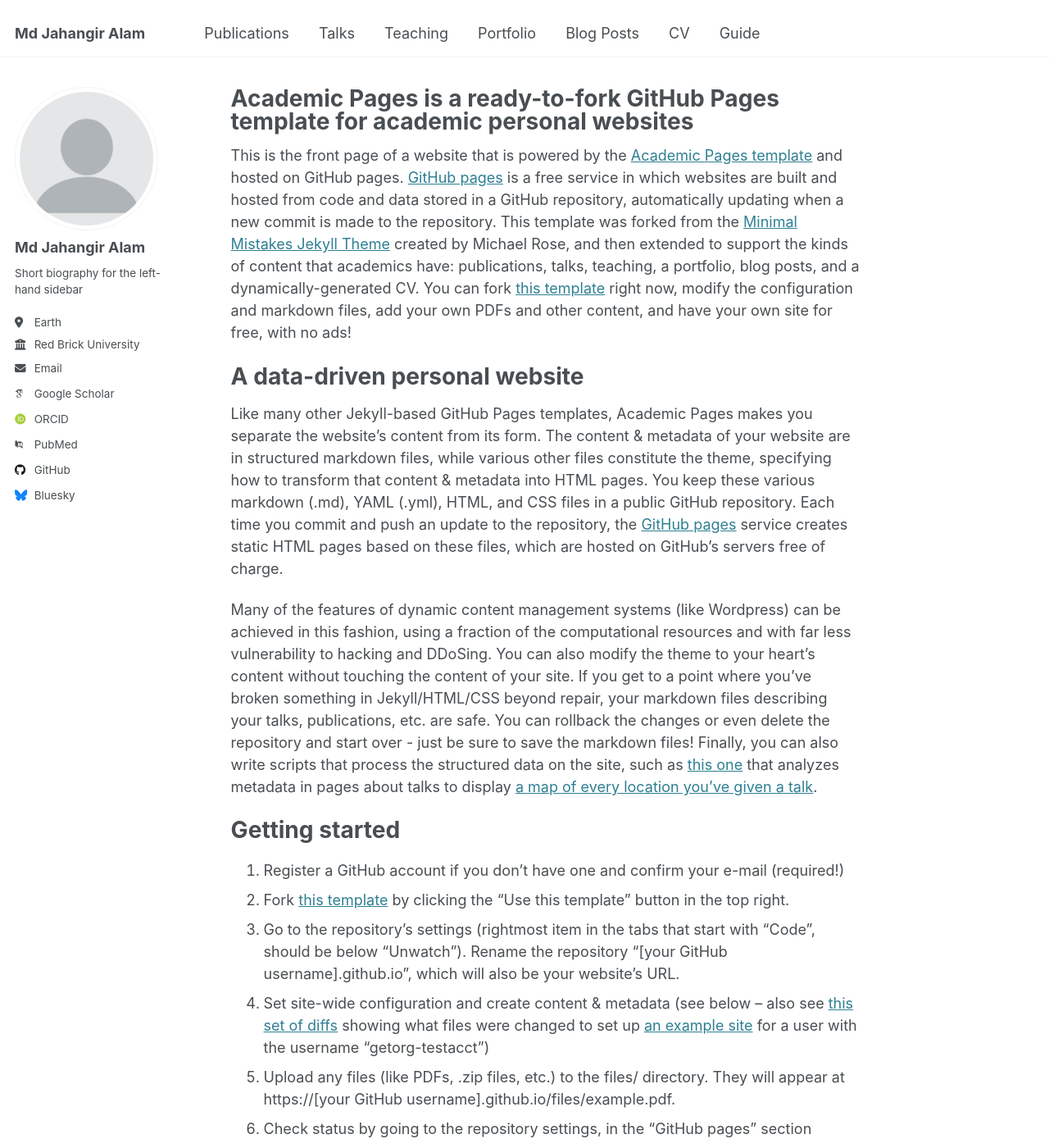
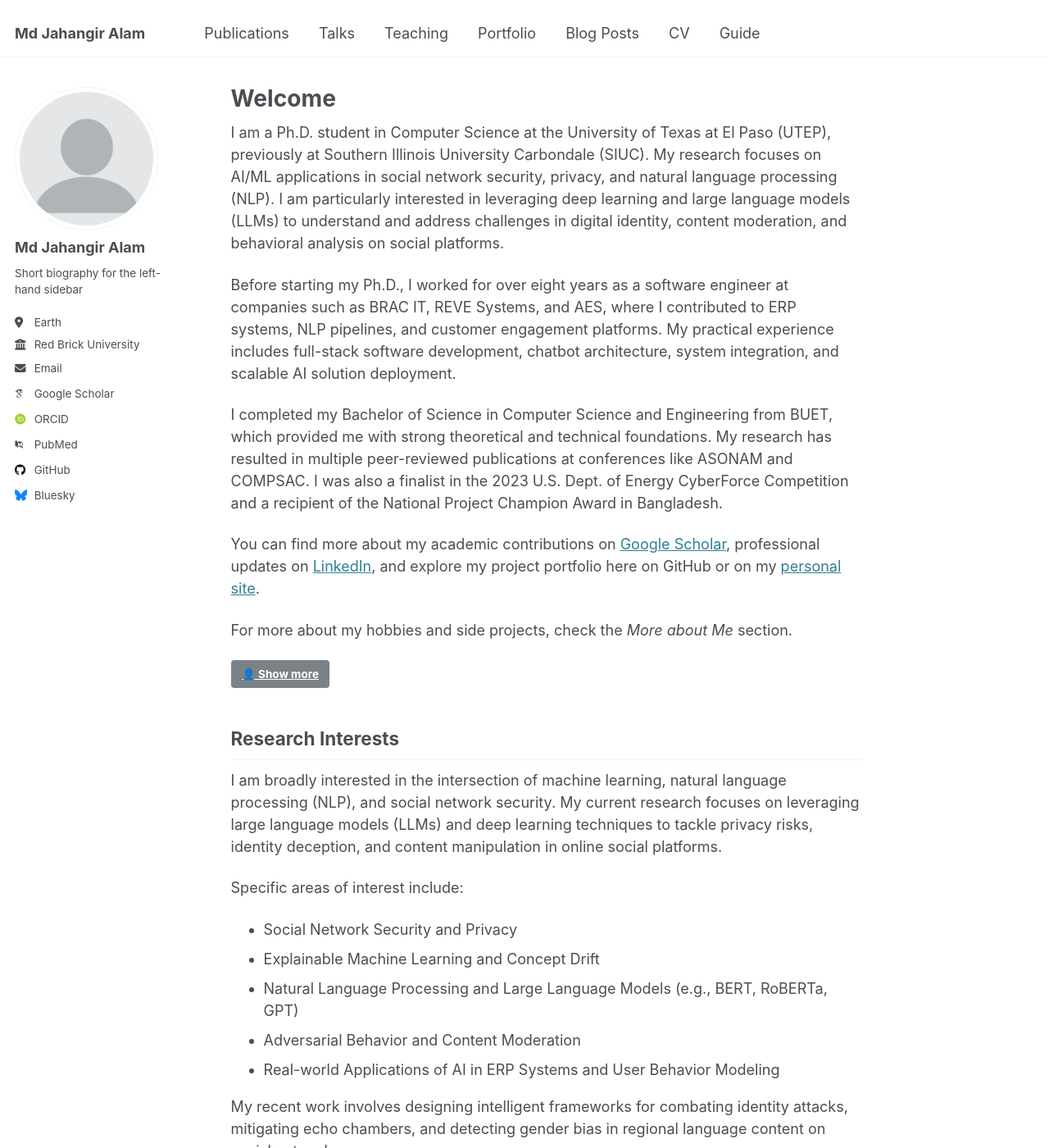
Before and after one commit to jahangircsebuet/jahangircsebuet.github.io, a Jekyll site: the page built from _pages/about.md, in a window 1280 px wide and 1400 px high. Shown: the whole window at 82% size. Built offline with Jekyll 4.4.1, drawn with Linux system fonts in a browser that asks for light colours; some web fonts are replaced; some of the changed text lies outside the part shown.

Commit message:
home page update

```diff
--- a/_pages/about.md
+++ b/_pages/about.md
@@ -1,49 +1,90 @@
 ---
 permalink: /
-title: "Academic Pages is a ready-to-fork GitHub Pages template for academic personal websites"
+title: "Welcome"
 author_profile: true
 redirect_from:
   - /about/
   - /about.html
 ---
 
-This is the front page of a website that is powered by the [Academic Pages template](https://github.com/academicpages/academicpages.github.io) and hosted on GitHub pages. [GitHub pages](https://pages.github.com) is a free service in which websites are built and hosted from code and data stored in a GitHub repository, automatically updating when a new commit is made to the repository. This template was forked from the [Minimal Mistakes Jekyll Theme](https://mmistakes.github.io/minimal-mistakes/) created by Michael Rose, and then extended to support the kinds of content that academics have: publications, talks, teaching, a portfolio, blog posts, and a dynamically-generated CV. You can fork [this template](https://github.com/academicpages/academicpages.github.io) right now, modify the configuration and markdown files, add your own PDFs and other content, and have your own site for free, with no ads!
+I am a Ph.D. student in Computer Science at the University of Texas at El Paso (UTEP), previously at Southern Illinois University Carbondale (SIUC). My research focuses on AI/ML applications in social network security, privacy, and natural language processing (NLP). I am particularly interested in leveraging deep learning and large language models (LLMs) to understand and address challenges in digital identity, content moderation, and behavioral analysis on social platforms.
 
-A data-driven personal website
-======
-Like many other Jekyll-based GitHub Pages templates, Academic Pages makes you separate the website's content from its form. The content & metadata of your website are in structured markdown files, while various other files constitute the theme, specifying how to transform that content & metadata into HTML pages. You keep these various markdown (.md), YAML (.yml), HTML, and CSS files in a public GitHub repository. Each time you commit and push an update to the repository, the [GitHub pages](https://pages.github.com/) service creates static HTML pages based on these files, which are hosted on GitHub's servers free of charge.
+Before starting my Ph.D., I worked for over eight years as a software engineer at companies such as BRAC IT, REVE Systems, and AES, where I contributed to ERP systems, NLP pipelines, and customer engagement platforms. My practical experience includes full-stack software development, chatbot architecture, system integration, and scalable AI solution deployment.
 
-Many of the features of dynamic content management systems (like Wordpress) can be achieved in this fashion, using a fraction of the computational resources and with far less vulnerability to hacking and DDoSing. You can also modify the theme to your heart's content without touching the content of your site. If you get to a point where you've broken something in Jekyll/HTML/CSS beyond repair, your markdown files describing your talks, publications, etc. are safe. You can rollback the changes or even delete the repository and start over - just be sure to save the markdown files! Finally, you can also write scripts that process the structured data on the site, such as [this one](https://github.com/academicpages/academicpages.github.io/blob/master/talkmap.ipynb) that analyzes metadata in pages about talks to display [a map of every location you've given a talk](https://academicpages.github.io/talkmap.html).
+I completed my Bachelor of Science in Computer Science and Engineering from BUET, which provided me with strong theoretical and technical foundations. My research has resulted in multiple peer-reviewed publications at conferences like ASONAM and COMPSAC. I was also a finalist in the 2023 U.S. Dept. of Energy CyberForce Competition and a recipient of the National Project Champion Award in Bangladesh.
 
-Getting started
-======
-1. Register a GitHub account if you don't have one and confirm your e-mail (required!)
-1. Fork [this template](https://github.com/academicpages/academicpages.github.io) by clicking the "Use this template" button in the top right.
-1. Go to the repository's settings (rightmost item in the tabs that start with "Code", should be below "Unwatch"). Rename the repository "[your GitHub username].github.io", which will also be your website's URL.
-1. Set site-wide configuration and create content & metadata (see below -- also see [this set of diffs](http://archive.is/3TPas) showing what files were changed to set up [an example site](https://getorg-testacct.github.io) for a user with the username "getorg-testacct")
-1. Upload any files (like PDFs, .zip files, etc.) to the files/ directory. They will appear at https://[your GitHub username].github.io/files/example.pdf.
-1. Check status by going to the repository settings, in the "GitHub pages" section
+You can find more about my academic contributions on [Google Scholar](https://scholar.google.com/citations?user=v7hMP8kAAAAJ&hl=en), professional updates on [LinkedIn](https://www.linkedin.com/in/jahangircsebuet/), and explore my project portfolio here on GitHub or on my [personal site](https://jahangircsebuet.github.io/).
 
-Site-wide configuration
-------
-The main configuration file for the site is in the base directory in [_config.yml](https://github.com/academicpages/academicpages.github.io/blob/master/_config.yml), which defines the content in the sidebars and other site-wide features. You will need to replace the default variables with ones about yourself and your site's github repository. The configuration file for the top menu is in [_data/navigation.yml](https://github.com/academicpages/academicpages.github.io/blob/master/_data/navigation.yml). For example, if you don't have a portfolio or blog posts, you can remove those items from that navigation.yml file to remove them from the header.
+For more about my hobbies and side projects, check the *More about Me* section.
 
-Create content & metadata
-------
-For site content, there is one markdown file for each type of content, which are stored in directories like _publications, _talks, _posts, _teaching, or _pages. For example, each talk is a markdown file in the [_talks directory](https://github.com/academicpages/academicpages.github.io/tree/master/_talks). At the top of each markdown file is structured data in YAML about the talk, which the theme will parse to do lots of cool stuff. The same structured data about a talk is used to generate the list of talks on the [Talks page](https://academicpages.github.io/talks), each [individual page](https://academicpages.github.io/talks/2012-03-01-talk-1) for specific talks, the talks section for the [CV page](https://academicpages.github.io/cv), and the [map of places you've given a talk](https://academicpages.github.io/talkmap.html) (if you run this [python file](https://github.com/academicpages/academicpages.github.io/blob/master/talkmap.py) or [Jupyter notebook](https://github.com/academicpages/academicpages.github.io/blob/master/talkmap.ipynb), which creates the HTML for the map based on the contents of the _talks directory).
+[👤 Show more](about.html){: .btn .btn--light}
 
-**Markdown generator**
+## Research Interests
 
-The repository includes [a set of Jupyter notebooks](https://github.com/academicpages/academicpages.github.io/tree/master/markdown_generator
-) that converts a CSV containing structured data about talks or presentations into individual markdown files that will be properly formatted for the Academic Pages template. The sample CSVs in that directory are the ones I used to create my own personal website at stuartgeiger.com. My usual workflow is that I keep a spreadsheet of my publications and talks, then run the code in these notebooks to generate the markdown files, then commit and push them to the GitHub repository.
+I am broadly interested in the intersection of machine learning, natural language processing (NLP), and social network security. My current research focuses on leveraging large language models (LLMs) and deep learning techniques to tackle privacy risks, identity deception, and content manipulation in online social platforms.
 
-How to edit your site's GitHub repository
-------
-Many people use a git client to create files on their local computer and then push them to GitHub's servers. If you are not familiar with git, you can directly edit these configuration and markdown files directly in the github.com interface. Navigate to a file (like [this one](https://github.com/academicpages/academicpages.github.io/blob/master/_talks/2012-03-01-talk-1.md) and click the pencil icon in the top right of the content preview (to the right of the "Raw | Blame | History" buttons). You can delete a file by clicking the trashcan icon to the right of the pencil icon. You can also create new files or upload files by navigating to a directory and clicking the "Create new file" or "Upload files" buttons.
+Specific areas of interest include:
 
-Example: editing a markdown file for a talk
-![Editing a markdown file for a talk](/images/editing-talk.png)
+- Social Network Security and Privacy
+- Explainable Machine Learning and Concept Drift
+- Natural Language Processing and Large Language Models (e.g., BERT, RoBERTa, GPT)
+- Adversarial Behavior and Content Moderation
+- Real-world Applications of AI in ERP Systems and User Behavior Modeling
 
-For more info
-------
-More info about configuring Academic Pages can be found in [the guide](https://academicpages.github.io/markdown/), the [growing wiki](https://github.com/academicpages/academicpages.github.io/wiki), and you can always [ask a question on GitHub](https://github.com/academicpages/academicpages.github.io/discussions). The [guides for the Minimal Mistakes theme](https://mmistakes.github.io/minimal-mistakes/docs/configuration/) (which this theme was forked from) might also be helpful.
+My recent work involves designing intelligent frameworks for combating identity attacks, mitigating echo chambers, and detecting gender bias in regional language content on social networks.
+
+For my publications and other academic contributions, please refer to my [CV](files/CV.pdf) or [Google Scholar profile](https://scholar.google.com/citations?user=v7hMP8kAAAAJ&hl=en).
+
+[🔬 Show more](research.html){: .btn .btn--success}
+
+
+## News
+
+[May 2024] Our paper *“SocialGuard: Bangla Text-Based Gender Identification for Enhancing Integrity in Social Networks”* was accepted to appear at **COMPSAC 2024**!
+
+[Apr 2024] Our work *“Combating Echo Chambers in Online Social Network by Increasing Content Diversity in Recommendation”* was accepted to **ASONAM 2024**!
+
+[Nov 2023] Participated in the **U.S. Dept. of Energy CyberForce Competition 2023**, where our team ranked **56th among 120+ teams** across the USA.
+
+[Aug 2023] Presented our paper *“Combating Identity Attacks in Online Social Networks: A Multi-Layered Framework Using Zero-Knowledge Proof and Private Blockchains”* at **ASONAM 2023**.
+
+[Sept 2022] Joined **BRAC IT** as a Senior Software Engineer, enhancing enterprise-level ERP systems.
+
+[May 2022] Successfully completed development of core modules for the AES ERP system (similar to SAP/Oracle), deployed across five industrial concerns.
+
+[2013] Received the **Champion Award ($1000)** at the **National Project Contest** organized by BSCCL, Dhaka, Bangladesh.
+
+[📰 Show more](news.html){: .btn .btn--info}
+
+
+## Recent Publications [📄 Google Scholar](https://scholar.google.com/citations?user=v7hMP8kAAAAJ&hl=en)
+
+<div class="pub-list">
+
+<div class="pub-item">
+  <div class="pub-venue"><span class="label">ASONAM '24</span></div>
+  <div class="pub-title"><strong>Combating Echo Chambers in Online Social Network By Increasing Content Diversity In Recommendation</strong></div>
+  <div class="pub-authors">Md Jahangir Alam</div>
+  <div class="pub-venue"><em>ASONAM 2024.</em></div>
+  <a class="btn btn--primary" href="/files/echo-chamber-asonam24.pdf">PDF</a>
+</div>
+
+<div class="pub-item">
+  <div class="pub-venue"><span class="label">COMPSAC '24</span></div>
+  <div class="pub-title"><strong>SocialGuard: Bangla Text-Based Gender Identification for Enhancing Integrity in Social Networks</strong></div>
+  <div class="pub-authors">Md Jahangir Alam</div>
+  <div class="pub-venue"><em>COMPSAC 2024.</em></div>
+  <a class="btn btn--primary" href="/files/socialguard-compsac24.pdf">PDF</a>
+</div>
+
+<div class="pub-item">
+  <div class="pub-venue"><span class="label">ASONAM '23</span></div>
+  <div class="pub-title"><strong>Combating Identity Attacks in Online Social Networks: A Multi-Layered Framework Using Zero-Knowledge Proof and Private Blockchains</strong></div>
+  <div class="pub-authors">Md Jahangir Alam</div>
+  <div class="pub-venue"><em>ASONAM 2023.</em></div>
+  <a class="btn btn--primary" href="/files/identity-attack-asonam23.pdf">PDF</a>
+</div>
+
+</div>
+
+[📚 Show more](publications.html){: .btn .btn--primary}
```
